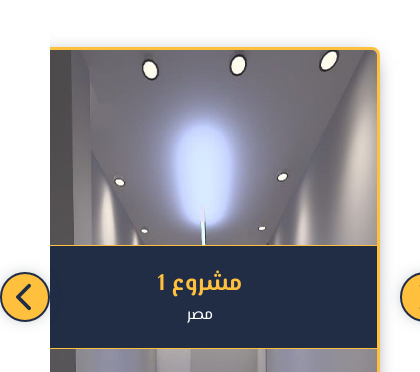
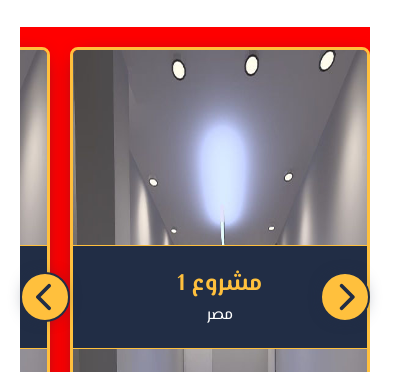
Before and after one commit to MtsmAshraf/smart-generation, a Next.js app: page /projects in a window 390 px wide. Shown: the part 671-1043 px from the top of the page, 420 px wide, since content can reach past the window. Built offline with nearby package versions, Linux system fonts and the light colour scheme.

Commit message:
styling slider cards (small screens not done yet)

```diff
--- a/src/components/projectsSlider/projects-sliders.module.css
+++ b/src/components/projectsSlider/projects-sliders.module.css
@@ -25,11 +25,11 @@
 }
 .projectsSlider .arrow.left{
     left: 0;
-    transform: translateX(-100%) translateY(-50%);
+    transform: translateX(-0%) translateY(-50%);
 }
 .projectsSlider .arrow.right{
     right: 0;
-    transform: translateX(100%) translateY(-50%);
+    transform: translateX(0%) translateY(-50%);
 }
 .projectsSlider .arrow:hover,
 .projectsSlider .arrow:focus-visible{
@@ -64,15 +64,17 @@
 .projectsSlider > div:last-child{
     display: flex;
     flex-wrap: nowrap;
-    /* justify-content: center; */
+    justify-content: space-evenly;
     gap: 20px;
     overflow-x: hidden;
-    padding: 20px;
+    /* padding: 20px; */
     padding-top: 20px;
     padding-bottom: 20px;
+    max-width: 100%;
 }
 .projectsSlider > div:last-child > a{
-    min-width: 360px;
+    min-width: calc(1100px / 3);
+    max-width: 100%;
     height: 500px;
     position: relative;
     border-radius: 8px;
@@ -83,7 +85,25 @@
 }
 @media (max-width: 1200px) {
     .projectsSlider > div:last-child > a{
-
+        min-width: calc(920px / 2);
+    }
+    .projectsSlider > div:last-child{
+        background-color: red;
+    }
+}
+@media (max-width: 992px) {
+    .projectsSlider > div:last-child > a{
+        min-width: calc(710px / 1);
+    }
+}
+@media (max-width: 767px) {
+    .projectsSlider > div:last-child{
+        background-color: red;
+        width: 100%;
+    }
+    .projectsSlider > div:last-child > a{
+        min-width: unset;
+        min-width: 300px !important;
     }
 }
 .projectsSlider > div:last-child > a:hover{
@@ -91,16 +111,17 @@
     transform: scale(1.03);
 }
 .projectsSlider > div:last-child > a .cardImg{
-    /* display: flex;
+    display: flex;
     align-items: center;
-    justify-content: center; */
+    justify-content: center;
+    object-fit: contain;
     height: 100%;
     width: 100%;
     position: relative;
-    background-color: red;
+    /* position: ; */
 }
 .projectsSlider > div:last-child > a .cardImg img{
-    position: absolute;
+    /* position: absolute; */
 }
 .projectsSlider > div:last-child > a .cardText{
     background-color: var(--sec-color);
--- a/src/components/projectsSlider/projectsSlider.tsx
+++ b/src/components/projectsSlider/projectsSlider.tsx
@@ -43,7 +43,7 @@ const ProjectsSlider = () => {
         cards.forEach((card: { style: { cssText: string } }) => {
             card.style.cssText = `
                 transition-duration: ${0.3}s;
-                transform: translateX(calc(${index * 300}% + ${index * 70}px))
+                transform: translateX(calc(${index * 300}% + ${index * 60}px))
             `
         })
     }
```
